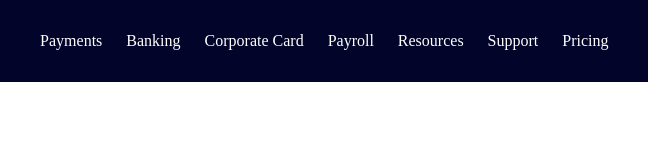
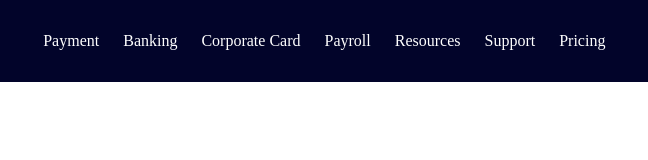
Before and after one commit to govindsingh8905/RazorPay-clone-, a website: page index.html in a window 1280 px wide. Shown: the full height of the page, 277-925 px from the left. Drawn offline with Linux system fonts and the light colour scheme.

Commit message:
paymets->payment

```diff
--- a/index.html
+++ b/index.html
@@ -16,7 +16,7 @@
              </a>
 
              <ul class="flex space-x-6">
-                <li class="text-white font-[mullish] py-7 hover:text-[#2b84ea] cursor-pointer transition-all duration-200 relative group "><a href="#"></a>Payments
+                <li class="text-white font-[mullish] py-7 hover:text-[#2b84ea] cursor-pointer transition-all duration-200 relative group "><a href="#"></a>Payment
 
                        <div class="absolute bottom-0 w-full h-1 bg-[#2b84ea] hidden group-hover:block transition-all duration-200">
                        </div>
```
Also changed, not shown: src/output.css, 1 other file.
